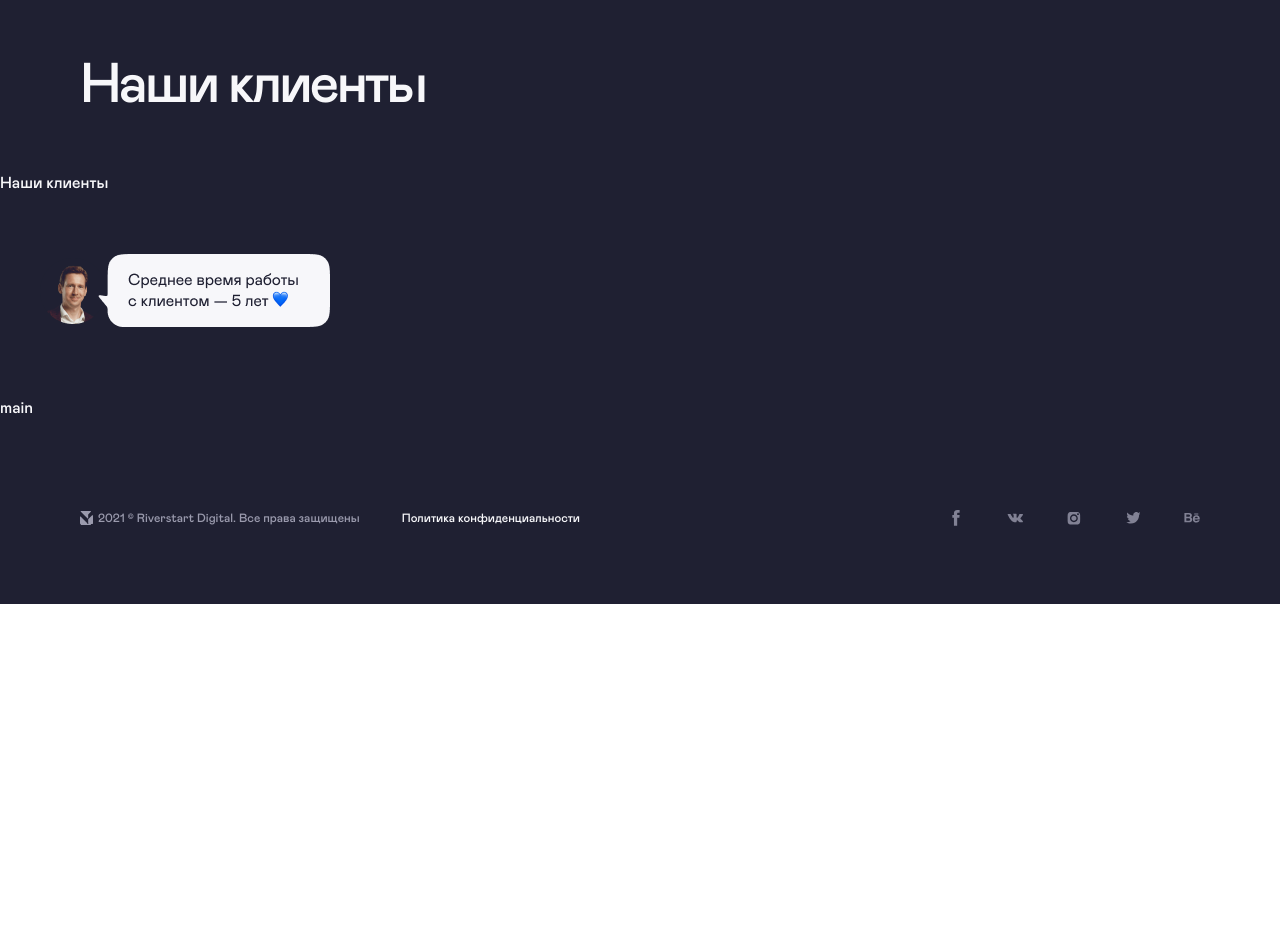
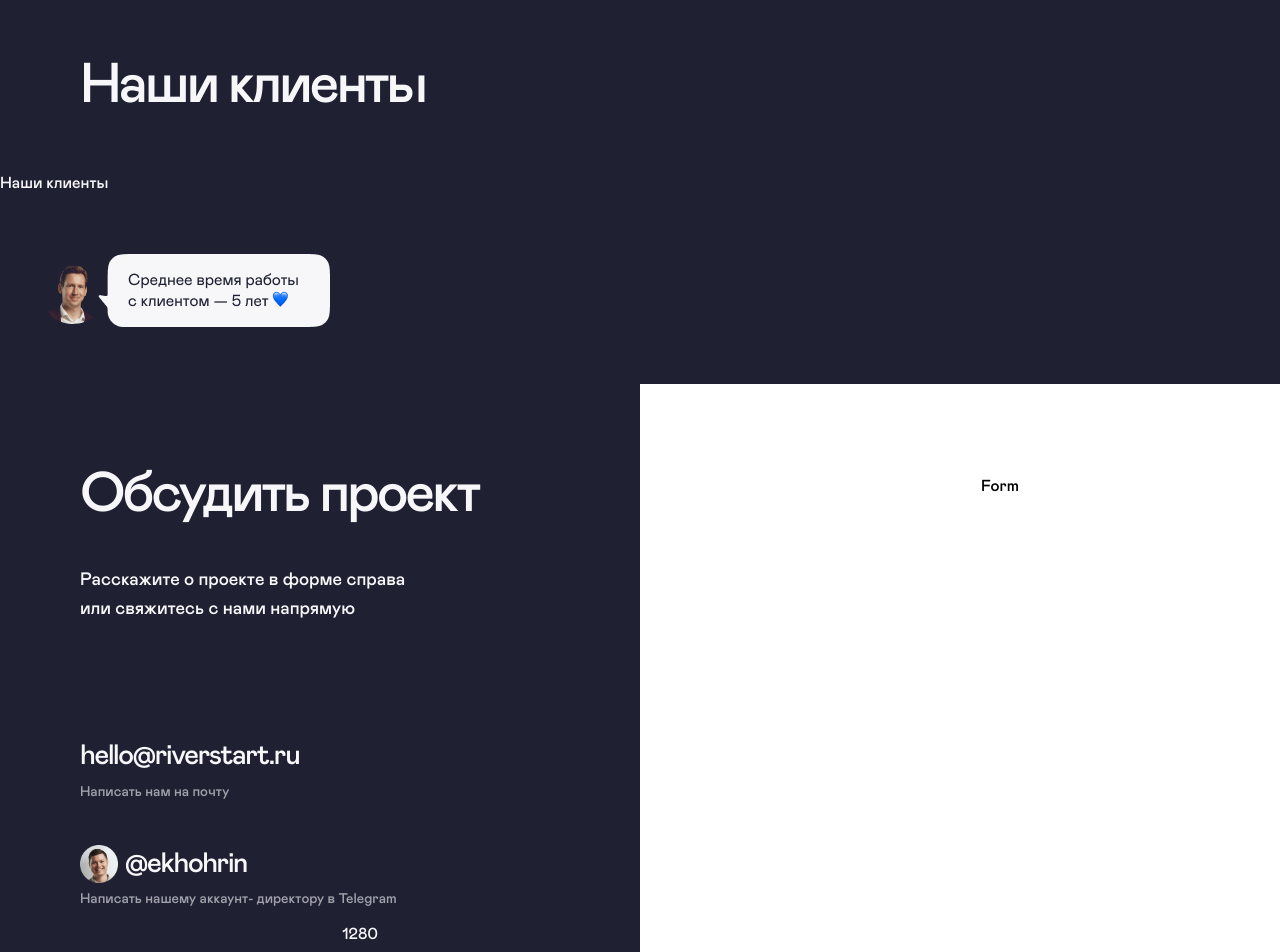
Before and after one commit to Kuldyaev/testovoe03032024, a Vue app: page / in a window 1280 px wide. Shown: the top 952 px of the page. Before the commit the page ends 800 px from the top, so only its background shows below. Built offline with nearby package versions, Linux system fonts and the light colour scheme.

Commit message:
Main part base

```diff
--- a/src/App.vue
+++ b/src/App.vue
@@ -39,6 +39,147 @@ body {
   padding: 0;
 }
 
+h1,
+h3,
+h4,
+h6 {
+  color: $primary-gray;
+  font-family: "MabryPro";
+  font-weight: 400;
+  margin: 0;
+  text-align: left;
+}
+h6 {
+  opacity: 0.6;
+}
+
+@media (min-width: $over-big-screen) {
+  h1 {
+    font-size: 4.427vw;
+    line-height: 5.313vw;
+    letter-spacing: calc(-0.05 * 4.427vw);
+  }
+  h3 {
+    font-size: 1.354vw;
+    line-height: 2.1667vw;
+  }
+  h4 {
+    font-size: 2.1875vw;
+    line-height: 2.406vw;
+    letter-spacing: calc(-0.05 * 2.1875vw);
+  }
+  h6 {
+    font-size: 0.9375vw;
+    line-height: 1.5vw;
+  }
+}
+//1920px
+@media (max-width: $big-screen) {
+  h1 {
+    font-size: 85px;
+    line-height: 102px;
+    letter-spacing: calc(-0.05 * 85px);
+  }
+  h3 {
+    font-size: 26px;
+    line-height: 41.6px;
+  }
+  h4 {
+    font-size: 42px;
+    line-height: 46.2px;
+    letter-spacing: calc(-0.05 * 42px);
+  }
+  h6 {
+    font-size: 18px;
+    line-height: 28.8px;
+  }
+}
+@media (min-width: 1281px) and (max-width: 1899px) {
+  h1 {
+    font-size: 4.473vw;
+    line-height: 5.368vw;
+    letter-spacing: calc(-0.05 * 4.473vw);
+  }
+  h3 {
+    font-size: 1.358vw;
+    line-height: 2.158vw;
+  }
+  h4 {
+    font-size: 2.211vw;
+    line-height: 2.432vw;
+    letter-spacing: calc(-0.05 * 2.211vw);
+  }
+  h6 {
+    font-size: 0.947vw;
+    line-height: 1.179vw;
+  }
+}
+//1280px
+@media (max-width: $middle-screen) {
+  h1 {
+    font-size: 56px;
+    line-height: 67.2px;
+    letter-spacing: calc(-0.05 * 56px);
+  }
+  h3 {
+    font-size: 18px;
+    line-height: 28.8px;
+  }
+  h4 {
+    font-size: 28px;
+    line-height: 30.8px;
+    letter-spacing: calc(-0.05 * 28px);
+  }
+  h6 {
+    font-size: 14px;
+    line-height: 22.4px;
+  }
+}
+@media (min-width: 769px) and (max-width: 1024px) {
+  h1 {
+    font-size: 5.469vw;
+    line-height: 6.5625vw;
+    letter-spacing: calc(-0.05 * 5.469vw);
+  }
+  h3 {
+    font-size: 1.758vw;
+    line-height: 2.8125vw;
+  }
+  h4 {
+    font-size: 2.734vw;
+    line-height: 3.007vw;
+    letter-spacing: calc(-0.05 * 2.734vw);
+  }
+  h6 {
+    font-size: 1.367vw;
+    line-height: 2.188vw;
+  }
+}
+//768px
+@media (max-width: $small-screen) {
+  h1 {
+    font-size: 42px;
+    line-height: 46.2px;
+    letter-spacing: calc(-0.05 * 42px);
+  }
+}
+
+//360px
+@media (max-width: $mobile) {
+  h1 {
+    font-size: 42px;
+    line-height: 46.2px;
+    letter-spacing: calc(-0.05 * 42px);
+  }
+}
+@media (max-width: $under-modile) {
+  h1 {
+    font-size: 11.667vw;
+    line-height: 12.833vw;
+    letter-spacing: calc(-0.05 * 11.667vw);
+  }
+}
+
 @font-face {
   font-family: "MabryPro";
   src: url("@/assets/fonts/MabryPro-Medium.ttf");
--- a/src/components/MainComponent.vue
+++ b/src/components/MainComponent.vue
@@ -1,17 +1,216 @@
 <template>
   <main>
-    <p>main</p>
+    <section>
+      <h1>Обсудить проект</h1>
+      <h3>Расскажите о проекте в форме справа или свяжитесь с нами напрямую</h3>
+      <FlexBox direction="column">
+        <FlexBox direction="column" justify="start" align="start" class="mail">
+          <FlexBox
+            class="writeUs"
+            direction="row"
+            justify="start"
+            align="center"
+          >
+            <a href="mailto:hello@riverstart.ru">
+              <h4>hello@riverstart.ru</h4>
+            </a>
+          </FlexBox>
+          <h6>Написать нам на почту</h6>
+        </FlexBox>
+        <FlexBox direction="column" justify="start" align="start">
+          <FlexBox
+            class="writeUs"
+            direction="row"
+            justify="start"
+            align="center"
+          >
+            <div class="avatar"></div>
+            <a href="https://t.me/hello_riverstart" target="_blank">
+              <h4>@ekhohrin</h4>
+            </a>
+          </FlexBox>
+          <h6>Написать нашему аккаунт- директору в Telegram</h6>
+        </FlexBox>
+      </FlexBox>
+      <p v-if="screenWidth > 768">{{ screenWidth }}</p>
+    </section>
+    <RequestForm />
+    <p v-if="screenWidth <= 768">{{ screenWidth }}</p>
   </main>
 </template>
 
-<script setup lang="ts"></script>
+<script setup lang="ts">
+import { onMounted, onUnmounted, ref } from "vue";
+import FlexBox from "./FlexBox.vue";
+import RequestForm from "./RequestForm.vue";
+
+const screenWidth = ref<number>(0);
+const screenHeght = ref<number>(0);
+
+function changeMeasurments([height, width]: number[]) {
+  screenWidth.value = width;
+  screenHeght.value = height;
+}
+function myEventHandler() {
+  changeMeasurments([window.innerHeight, window.innerWidth]);
+}
+onMounted(() => {
+  changeMeasurments([window.innerHeight, window.innerWidth]);
+  window.addEventListener("resize", myEventHandler);
+});
+onUnmounted(() => {
+  window.removeEventListener("resize", myEventHandler);
+});
+</script>
 
 <style scoped lang="scss">
 main {
   width: 100%;
   display: flex;
-  justify-content: space-between;
-  align-items: center;
   flex-direction: row;
 }
+section {
+  width: 50%;
+}
+h1 {
+  margin-bottom: 52px;
+}
+a {
+  text-decoration: none;
+}
+.writeUs {
+  height: 56px;
+  margin-bottom: 5px;
+}
+.avatar {
+  width: 56px;
+  height: 56px;
+  margin-right: 10px;
+  background-image: url("~@/assets/img/png/avatar.png");
+  background-size: contain;
+}
+
+@media (min-width: $over-big-screen) {
+  section {
+    padding: 6.146vw 0 0 6.25vw;
+  }
+  h3 {
+    width: 25.573vw;
+    height: auto;
+    margin-bottom: 8.75vw;
+  }
+  .writeUs {
+    height: 2.917vw;
+    margin-bottom: 0.26vw;
+  }
+  .avatar {
+    width: 2.917vw;
+    height: 2.917vw;
+    margin-right: 0.521vw;
+  }
+  .mail {
+    margin-bottom: 3.437vw;
+  }
+}
+//1920px
+@media (max-width: $big-screen) {
+  section {
+    padding: 118px 0 0 120px;
+  }
+  h3 {
+    width: 491px;
+    height: auto;
+    margin-bottom: 168px;
+  }
+  .writeUs {
+    height: 56px;
+    margin-bottom: 5px;
+  }
+  .avatar {
+    width: 56px;
+    height: 56px;
+    margin-right: 10px;
+  }
+  .mail {
+    margin-bottom: 66px;
+  }
+}
+@media (min-width: 1281px) and (max-width: 1899px) {
+  section {
+    padding: 118px 0 0 6.316vw;
+  }
+  h3 {
+    width: 25.842vw;
+    height: auto;
+    margin-bottom: 8.842vw;
+  }
+  .writeUs {
+    height: 2.947vw;
+    margin-bottom: 0.26vw;
+  }
+  .avatar {
+    width: 2.947vw;
+    height: 2.947vw;
+    margin-right: 0.521vw;
+  }
+  .mail {
+    margin-bottom: 3.474vw;
+  }
+}
+//1280px
+@media (max-width: $middle-screen) {
+  section {
+    padding: 78px 0 0 80px;
+  }
+  h1 {
+    margin-bottom: 36.5px;
+  }
+  h3 {
+    width: 328px;
+    height: auto;
+    margin-bottom: 114px;
+  }
+  .writeUs {
+    height: 38px;
+    margin-bottom: 5px;
+  }
+  .avatar {
+    width: 38px;
+    height: 38px;
+    margin-right: 6.67px;
+  }
+  .mail {
+    margin-bottom: 42px;
+  }
+}
+@media (min-width: 769px) and (max-width: 1024px) {
+  section {
+    padding: 78px 0 0 7.8125vw;
+  }
+  h3 {
+    width: 32.031vw;
+    height: auto;
+    margin-bottom: 11.13vw;
+  }
+  .writeUs {
+    height: 3.711vw;
+    margin-bottom: 0.0488vw;
+  }
+  .avatar {
+    width: 3.711vw;
+    height: 3.711vw;
+    margin-right: 0.65vw;
+  }
+  .mail {
+    margin-bottom: 4.1vw;
+  }
+}
+@media (max-width: $small-screen) {
+  main {
+    flex-direction: column;
+  }
+  section {
+    width: 100%;
+  }
+}
 </style>
--- a/src/components/OurClients.vue
+++ b/src/components/OurClients.vue
@@ -13,13 +13,6 @@ import ClientsCarousel from "./ClientsCarousel.vue";
 </script>
 
 <style scoped lang="scss">
-h1 {
-  color: $primary-gray;
-  font-family: "MabryPro";
-  font-weight: 400;
-  margin: 0;
-}
-
 .title {
   display: flex;
   justify-content: flex-start;
@@ -30,22 +23,12 @@ h1 {
     width: 93.75vw;
     padding: 4.115vw 0 2.864vw 6.25vw;
   }
-  h1 {
-    font-size: 4.427vw;
-    line-height: 5.313vw;
-    letter-spacing: calc(-0.05 * 4.427vw);
-  }
 }
 //1920px
 @media (max-width: $big-screen) {
   .title {
     width: calc(100% - 120px);
     padding: 79px 0 55px 120px;
-  }
-  h1 {
-    font-size: 85px;
-    line-height: 102px;
-    letter-spacing: calc(-0.05 * 85px);
   }
 }
 //1280px
@@ -54,10 +37,10 @@ h1 {
     width: calc(100% - 80px);
     padding: 53px 0 55px 80px;
   }
-  h1 {
-    font-size: 56px;
-    line-height: 67.2px;
-    letter-spacing: calc(-0.05 * 56px);
+}
+@media (min-width: 769px) and (max-width: 1024px) {
+  .title {
+    padding: 53px 0 55px 7.8125vw;
   }
 }
 //768px
@@ -66,11 +49,6 @@ h1 {
     width: calc(100% - 40px);
     padding: 53px 0 74px 40px;
   }
-  h1 {
-    font-size: 42px;
-    line-height: 46.2px;
-    letter-spacing: calc(-0.05 * 42px);
-  }
 }
 //360px
 @media (max-width: $mobile) {
@@ -78,21 +56,11 @@ h1 {
     width: calc(100% - 30px);
     padding: 54px 0 38px 30px;
   }
-  h1 {
-    font-size: 42px;
-    line-height: 46.2px;
-    letter-spacing: calc(-0.05 * 42px);
-  }
 }
 @media (max-width: $under-modile) {
   .title {
     width: 91.667vw;
     padding: 15vw 0 10.555vw 8.333vw;
   }
-  h1 {
-    font-size: 11.667vw;
-    line-height: 12.833vw;
-    letter-spacing: calc(-0.05 * 11.667vw);
-  }
 }
 </style>
--- /dev/null
+++ b/src/components/RequestForm.vue
@@ -0,0 +1,21 @@
+<template>
+  <section>
+    <p>Form</p>
+  </section>
+</template>
+
+<script setup lang="ts"></script>
+
+<style scoped lang="scss">
+section {
+  width: 50%;
+  background-color: $white;
+  color: $black;
+}
+
+@media (max-width: $small-screen) {
+  section {
+    width: 100%;
+  }
+}
+</style>
```
Also changed, not shown: src/assets/img/png/avatar.png (added).
